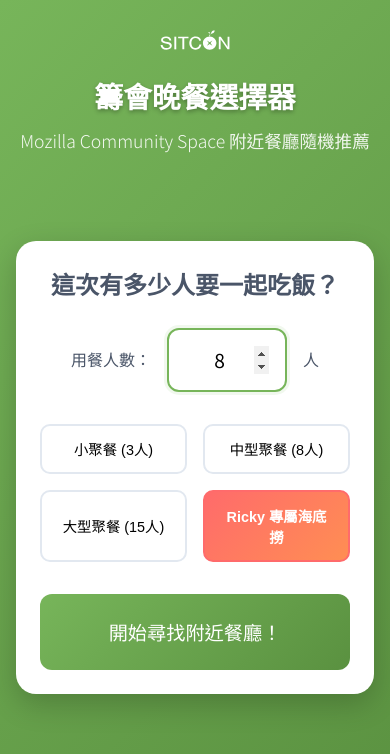
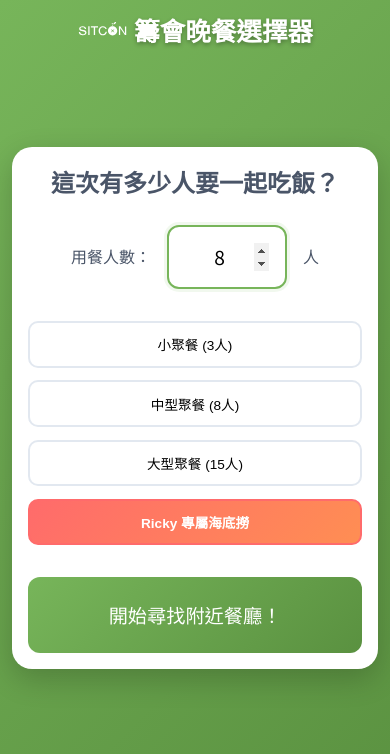
Before and after one commit to Zhuyuan0907/Random-Choose-Eating, a website: page index.html in a window 390 px wide. Drawn offline with Linux system fonts and the light colour scheme.

Commit message:
Refine header and mobile styles, remove subtitle

```diff
--- a/index.html
+++ b/index.html
@@ -19,7 +19,6 @@
                     <h1 class="title-with-inline-logo">
                         <img src="sitcon-logo-white.svg" alt="SITCON" class="sitcon-logo-inline"> 籌會晚餐選擇器
                     </h1>
-                    <p class="subtitle">Mozilla Community Space 附近餐廳隨機推薦</p>
                 </div>
             </div>
         </header>
--- a/styles.css
+++ b/styles.css
@@ -27,7 +27,7 @@ body {
 
 /* Header */
 .header {
-    margin-bottom: 2rem;
+    margin-bottom: 1rem;
     color: white;
 }
 
@@ -60,7 +60,7 @@ body {
 
 .header h1 {
     font-size: 2.5rem;
-    margin-bottom: 0.5rem;
+    margin-bottom: 0;
     font-weight: 700;
     text-shadow: 0 2px 4px rgba(0,0,0,0.3);
 }
@@ -549,7 +549,8 @@ body {
 
 @media (max-width: 767px) {
     .header h1 {
-        font-size: 2rem;
+        font-size: 1.8rem;
+        line-height: 1.3;
     }
 
     .header-content {
@@ -558,12 +559,15 @@ body {
     }
 
     .title-with-inline-logo {
-        flex-direction: column;
-        gap: 0.3rem;
+        flex-direction: row;
+        gap: 0.4rem;
+        align-items: center;
+        justify-content: center;
     }
 
     .sitcon-logo-inline {
-        height: 1.8em;
+        height: 1.6em;
+        flex-shrink: 0;
     }
 
     .time-selector-header {
@@ -609,23 +613,46 @@ body {
 /* Special mobile styles */
 @media (max-width: 480px) {
     .container {
+        padding: 12px;
+    }
+
+    .step {
+        padding: 1rem;
+        margin-bottom: 0.8rem;
+    }
+
+    .header {
+        margin-bottom: 0.8rem;
+    }
+
+    .header h1 {
+        font-size: 1.6rem;
+        line-height: 1.2;
+    }
+
+    .title-with-inline-logo {
+        flex-wrap: nowrap;
+    }
+
+    .sitcon-logo-inline {
+        height: 1.4em;
+    }
+
+    .restaurant-card {
         padding: 1rem;
     }
 
-    .step {
-        padding: 1.5rem;
-        margin-bottom: 1rem;
+    .restaurant-name {
+        font-size: 1.1rem;
     }
 
-    .header h1 {
-        font-size: 1.8rem;
+    .people-presets {
+        grid-template-columns: 1fr;
+        gap: 0.8rem;
     }
 
-    .restaurant-card {
-        padding: 1.5rem;
-    }
-
-    .restaurant-name {
-        font-size: 1.2rem;
+    .people-btn {
+        padding: 0.7rem;
+        font-size: 0.85rem;
     }
 }
```
